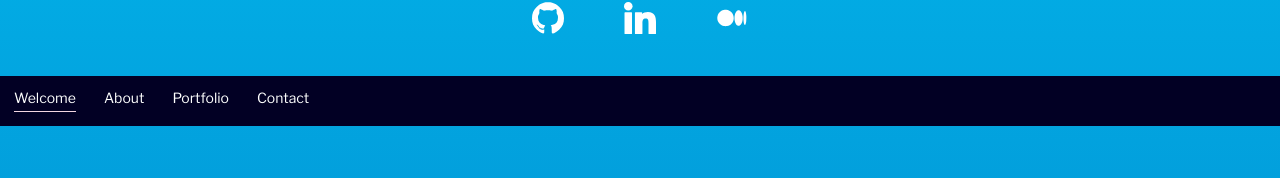
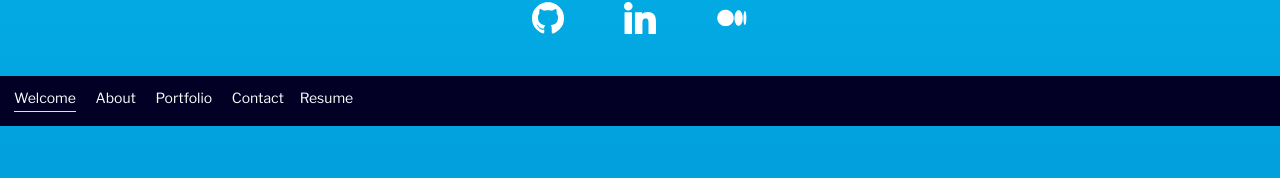
Before and after one commit to shapirodaniel/portfolio, a React (Create React App) app: page / in a window 1280 px wide. Shown: the part 724-902 px from the top of the page. Built offline with nearby package versions, Linux system fonts and the light colour scheme.

Commit message:
add: resume

```diff
--- a/src/main/Nav.css
+++ b/src/main/Nav.css
@@ -15,8 +15,12 @@ nav span {
 	border-bottom: 1px solid transparent;
 	transition: border-bottom 0.2s ease;
 	transition-delay: 0.25s;
-	margin: 1em;
+	margin: 1em 0.7em;
 	padding-bottom: 0.3em;
+}
+
+nav span:first-child {
+	margin-left: 1em;
 }
 
 nav span:hover:not(.ee-conditionalText) {
--- a/src/main/Nav.js
+++ b/src/main/Nav.js
@@ -59,6 +59,21 @@ const Nav = ({ setModalVisible, setModalComponent }) => {
 				/>
 			))}
 
+			{/* resume */}
+			<a
+				id='resume'
+				href='/portfolio/docs/resume.pdf'
+				target='_blank'
+				rel='noreferrer'
+				style={{
+					color: 'inherit',
+					textDecoration: 'none',
+					marginLeft: '-.5em',
+				}}
+			>
+				<span>Resume</span>
+			</a>
+
 			{/* link to recruiter modal */}
 			{/* <span
 				id='recruiter'
```
Also changed, not shown: 1 other file (tests, documents, lock files or other folders).
